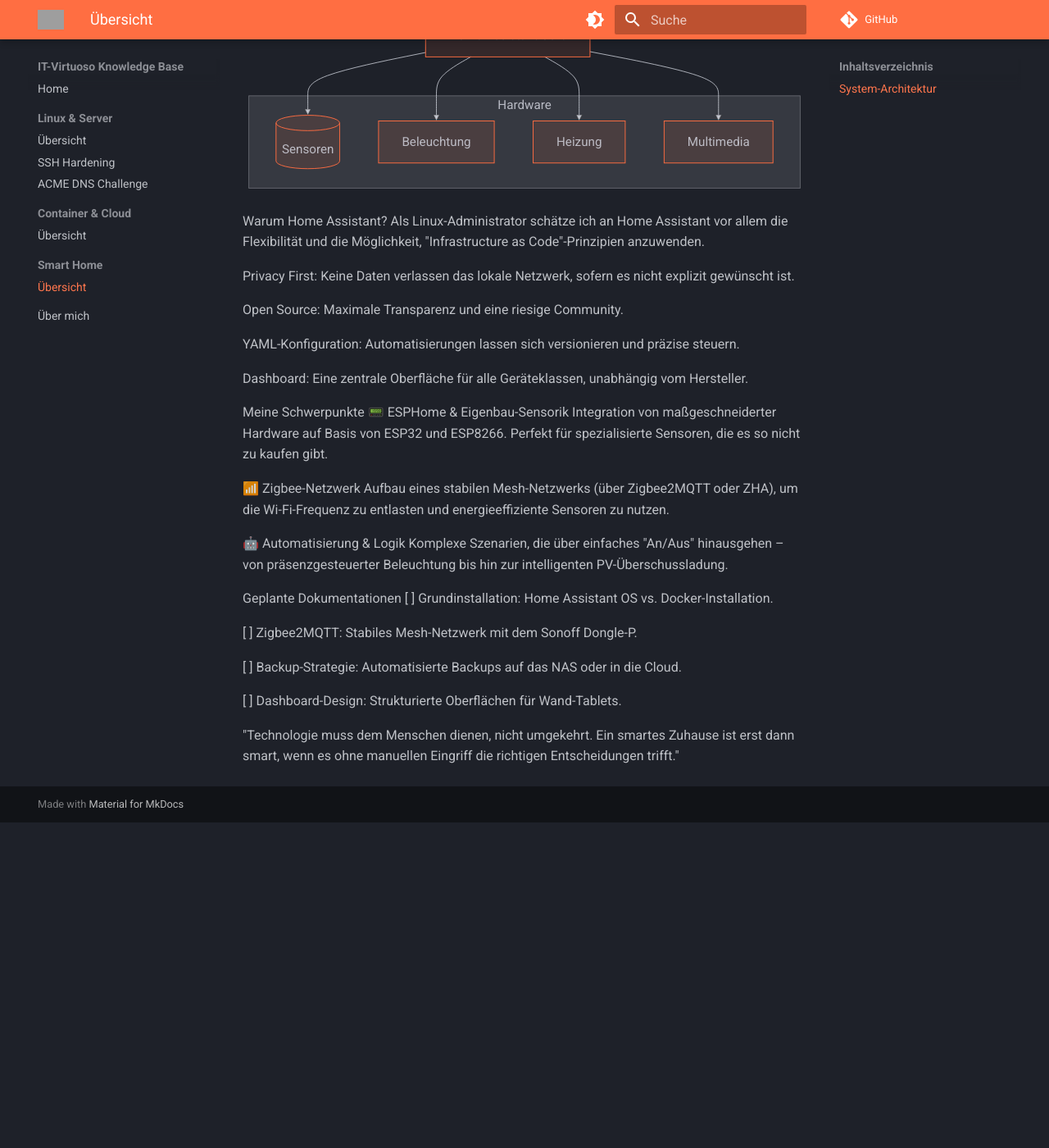
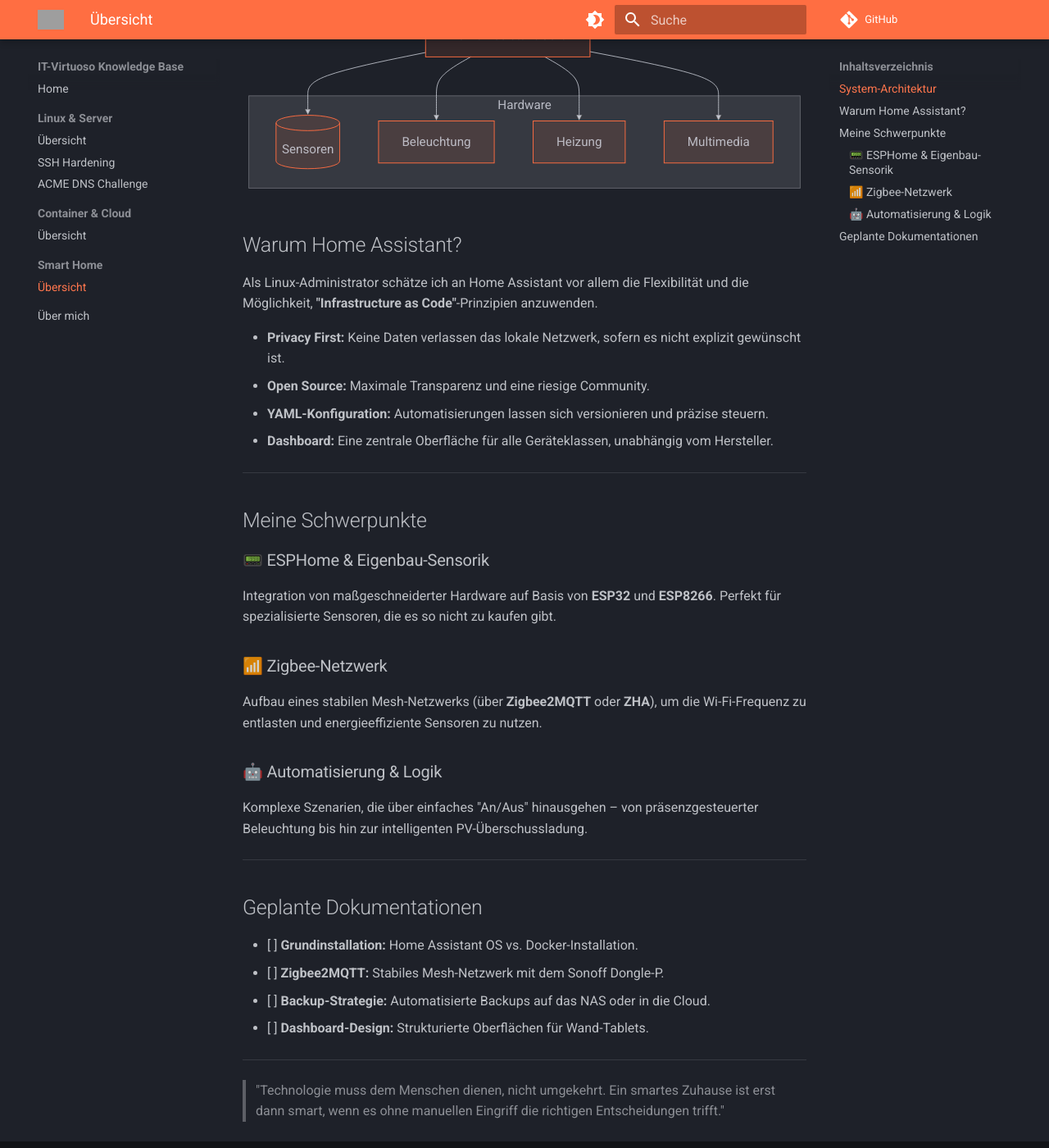
Before and after one commit to rombey86/mkdocs, an MkDocs documentation site: the page built from docs/smarthome/index.md, in a window 1280 px wide and 1400 px high, scrolled down 629 px. Shown: the whole window at 82% size. Built offline with MkDocs 1.6.1 and Material for MkDocs 9.7.7, drawn with Linux system fonts in a browser that asks for light colours; before the commit the page ends 1632 px from its top, so only the background shows below that; part of the change alters nothing that is shown; grey boxes are pictures that could not be loaded.

Commit message:
Update index.md

````diff
--- a/docs/smarthome/index.md
+++ b/docs/smarthome/index.md
@@ -29,34 +29,37 @@ graph TD
     ZB & MT & WF & MQ --> HA
     HA --> S & L & H & M
 ```
-Warum Home Assistant?
-Als Linux-Administrator schätze ich an Home Assistant vor allem die Flexibilität und die Möglichkeit, "Infrastructure as Code"-Prinzipien anzuwenden.
+## Warum Home Assistant?
 
-Privacy First: Keine Daten verlassen das lokale Netzwerk, sofern es nicht explizit gewünscht ist.
+Als Linux-Administrator schätze ich an Home Assistant vor allem die Flexibilität und die Möglichkeit, **"Infrastructure as Code"**-Prinzipien anzuwenden.
 
-Open Source: Maximale Transparenz und eine riesige Community.
+* **Privacy First:** Keine Daten verlassen das lokale Netzwerk, sofern es nicht explizit gewünscht ist.
+* **Open Source:** Maximale Transparenz und eine riesige Community.
+* **YAML-Konfiguration:** Automatisierungen lassen sich versionieren und präzise steuern.
+* **Dashboard:** Eine zentrale Oberfläche für alle Geräteklassen, unabhängig vom Hersteller.
 
-YAML-Konfiguration: Automatisierungen lassen sich versionieren und präzise steuern.
+---
 
-Dashboard: Eine zentrale Oberfläche für alle Geräteklassen, unabhängig vom Hersteller.
+## Meine Schwerpunkte
 
-Meine Schwerpunkte
-📟 ESPHome & Eigenbau-Sensorik
-Integration von maßgeschneiderter Hardware auf Basis von ESP32 und ESP8266. Perfekt für spezialisierte Sensoren, die es so nicht zu kaufen gibt.
+### 📟 ESPHome & Eigenbau-Sensorik
+Integration von maßgeschneiderter Hardware auf Basis von **ESP32** und **ESP8266**. Perfekt für spezialisierte Sensoren, die es so nicht zu kaufen gibt.
 
-📶 Zigbee-Netzwerk
-Aufbau eines stabilen Mesh-Netzwerks (über Zigbee2MQTT oder ZHA), um die Wi-Fi-Frequenz zu entlasten und energieeffiziente Sensoren zu nutzen.
+### 📶 Zigbee-Netzwerk
+Aufbau eines stabilen Mesh-Netzwerks (über **Zigbee2MQTT** oder **ZHA**), um die Wi-Fi-Frequenz zu entlasten und energieeffiziente Sensoren zu nutzen.
 
-🤖 Automatisierung & Logik
+### 🤖 Automatisierung & Logik
 Komplexe Szenarien, die über einfaches "An/Aus" hinausgehen – von präsenzgesteuerter Beleuchtung bis hin zur intelligenten PV-Überschussladung.
 
-Geplante Dokumentationen
-[ ] Grundinstallation: Home Assistant OS vs. Docker-Installation.
+---
 
-[ ] Zigbee2MQTT: Stabiles Mesh-Netzwerk mit dem Sonoff Dongle-P.
+## Geplante Dokumentationen
 
-[ ] Backup-Strategie: Automatisierte Backups auf das NAS oder in die Cloud.
+- [ ] **Grundinstallation:** Home Assistant OS vs. Docker-Installation.
+- [ ] **Zigbee2MQTT:** Stabiles Mesh-Netzwerk mit dem Sonoff Dongle-P.
+- [ ] **Backup-Strategie:** Automatisierte Backups auf das NAS oder in die Cloud.
+- [ ] **Dashboard-Design:** Strukturierte Oberflächen für Wand-Tablets.
 
-[ ] Dashboard-Design: Strukturierte Oberflächen für Wand-Tablets.
+---
 
-"Technologie muss dem Menschen dienen, nicht umgekehrt. Ein smartes Zuhause ist erst dann smart, wenn es ohne manuellen Eingriff die richtigen Entscheidungen trifft."
+> "Technologie muss dem Menschen dienen, nicht umgekehrt. Ein smartes Zuhause ist erst dann smart, wenn es ohne manuellen Eingriff die richtigen Entscheidungen trifft."
````
